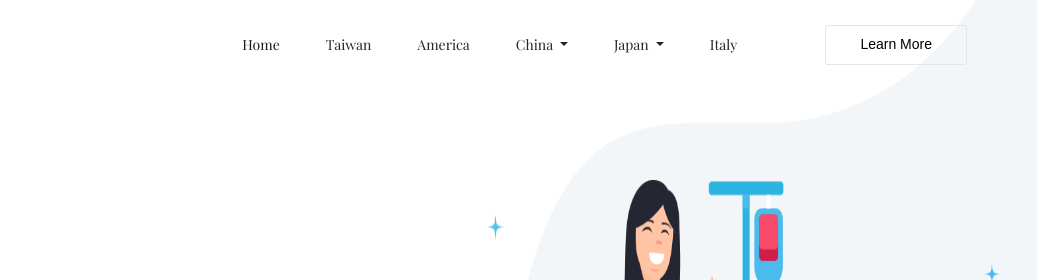
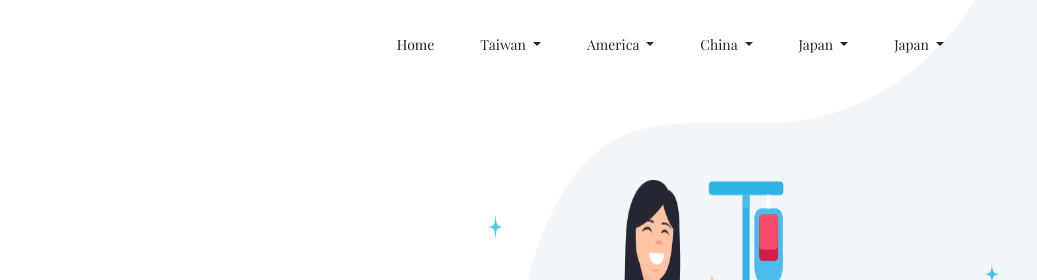
Before and after one commit to liu5466/covid-19, a plain HTML site: page index.html in a window 1280 px wide. Shown: the top 280 px of the page, 243-1280 px from the left. Drawn offline with nearby package versions, Linux system fonts and the light colour scheme; a web font is replaced by a local one.

Commit message:
Update index.html

```diff
--- a/index.html
+++ b/index.html
@@ -47,13 +47,28 @@
                                 <li class="nav-item active">
                                     <a class="nav-link" href="index.html">Home</a>
                                 </li>
-                                <li class="nav-item">
-                                    <a class="nav-link" href="taiwan.html">Taiwan</a>
+                                <li class="nav-item dropdown">
+                                    <a class="nav-link dropdown-toggle" href="taiwan.html" id="navbarDropdown"
+                                        role="button" data-toggle="dropdown" aria-haspopup="true" aria-expanded="false">
+                                        Taiwan
+                                    </a>
+                                    <div class="dropdown-menu" aria-labelledby="navbarDropdown">
+                                        <a class="dropdown-item" href="確診病例與死亡數分析.html">確診病例與死亡數分析</a>
+                                        <a class="dropdown-item" href="抵禦政策.html">抵禦政策</a>
+                                        <a class="dropdown-item" href="經濟影響.html">經濟影響</a>
+                                    </div>
                                 </li>
-                                <li class="nav-item">
-                                    <a class="nav-link" href="america.html">America</a>
+                                <li class="nav-item dropdown">
+                                    <a class="nav-link dropdown-toggle" href="america.html" id="navbarDropdown"
+                                        role="button" data-toggle="dropdown" aria-haspopup="true" aria-expanded="false">
+                                        America
+                                    </a>
+                                    <div class="dropdown-menu" aria-labelledby="navbarDropdown">
+                                        <a class="dropdown-item" href="確診病例與死亡數分析.html">確診病例與死亡數分析</a>
+                                        <a class="dropdown-item" href="抵禦政策.html">抵禦政策</a>
+                                        <a class="dropdown-item" href="經濟影響.html">經濟影響</a>
+                                    </div>
                                 </li>
-
                                 <li class="nav-item dropdown">
                                     <a class="nav-link dropdown-toggle" href="china.html" id="navbarDropdown"
                                         role="button" data-toggle="dropdown" aria-haspopup="true" aria-expanded="false">
@@ -76,12 +91,16 @@
                                         <a class="dropdown-item" href="經濟影響.html">經濟影響</a>
                                     </div>
                                 </li>
-
-                                <li class="nav-item">
-                                    <a class="nav-link" href="contact.html">Italy</a>
-                                </li>
-                                <li class="d-none d-lg-block">
-                                    <a class="btn_1" href="#">learn more</a>
+                                <li class="nav-item dropdown">
+                                    <a class="nav-link dropdown-toggle" href="italy.html" id="navbarDropdown_1"
+                                        role="button" data-toggle="dropdown" aria-haspopup="true" aria-expanded="false">
+                                        Japan
+                                    </a>
+                                    <div class="dropdown-menu" aria-labelledby="navbarDropdown_1">
+                                        <a class="dropdown-item" href="確診病例與死亡數分析.html">確診病例與死亡數分析</a>
+                                        <a class="dropdown-item" href="抵禦政策.html">抵禦政策</a>
+                                        <a class="dropdown-item" href="經濟影響.html">經濟影響</a>
+                                    </div>
                                 </li>
                             </ul>
                         </div>
```
